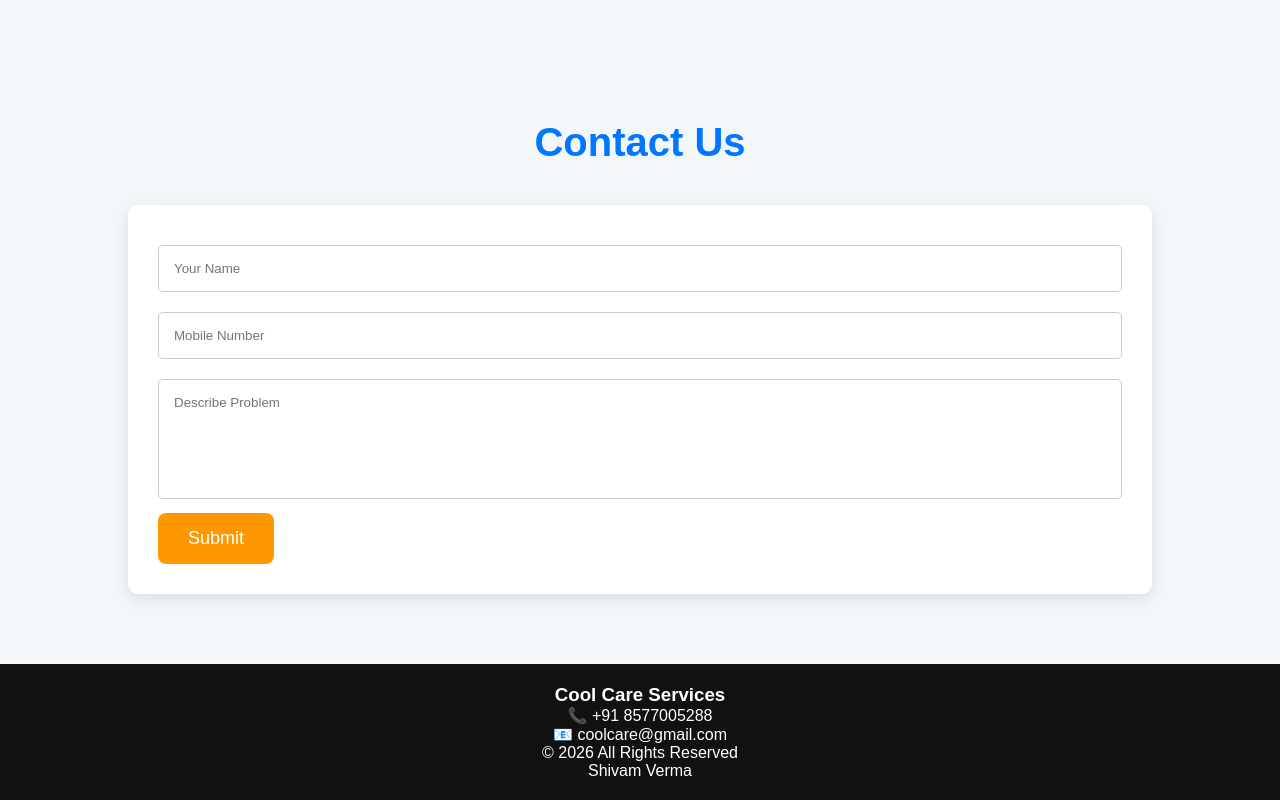
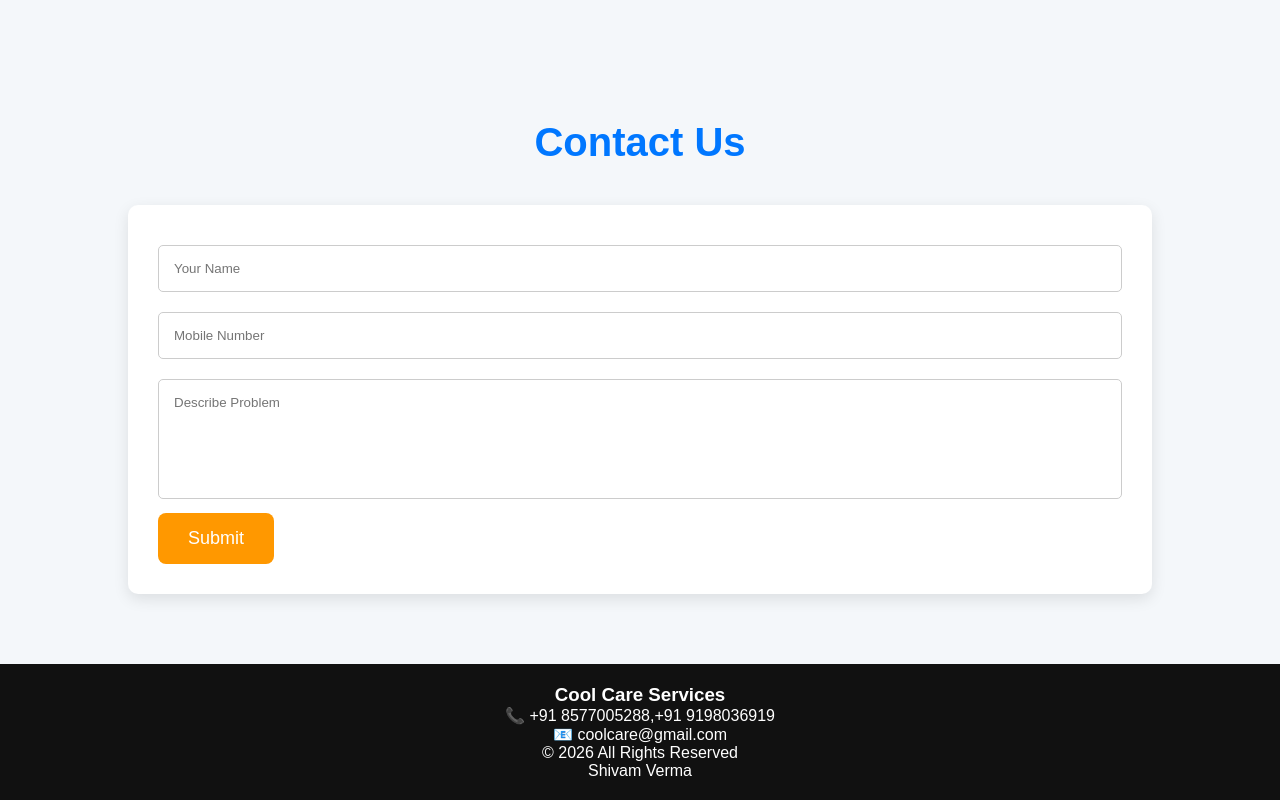
Before and after one commit to rajputwebdeveloper/shivam-cooling-services, a plain HTML site: page index.html in a window 1280 px wide. Shown: the part 1852-2652 px from the top of the page. Drawn offline with Linux system fonts and the light colour scheme.

Commit message:
Update index.html

```diff
--- a/index.html
+++ b/index.html
@@ -293,7 +293,7 @@ footer{
 
 <footer>
     <h3>Cool Care Services</h3>
-    <p>📞 +91 8577005288</p>
+    <p>📞 +91 8577005288,+91 9198036919</p>
     <p>📧 coolcare@gmail.com</p>
     <p>© 2026 All Rights Reserved</p>
     <p>Shivam Verma </p>
```
